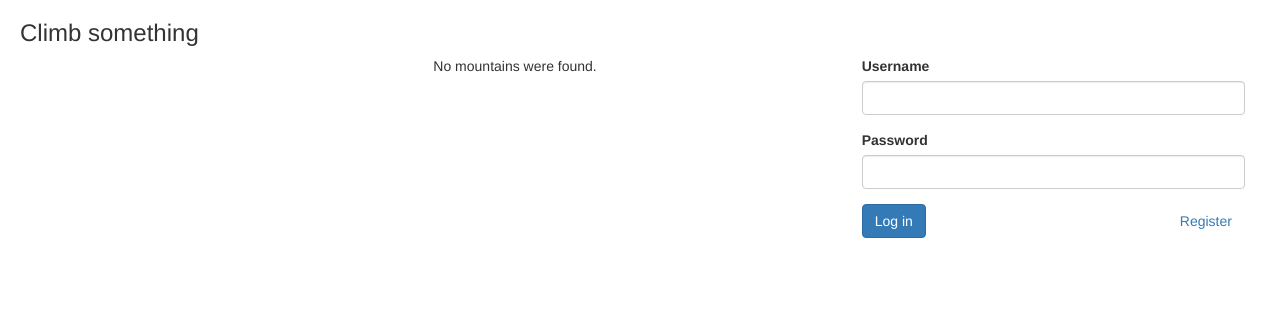
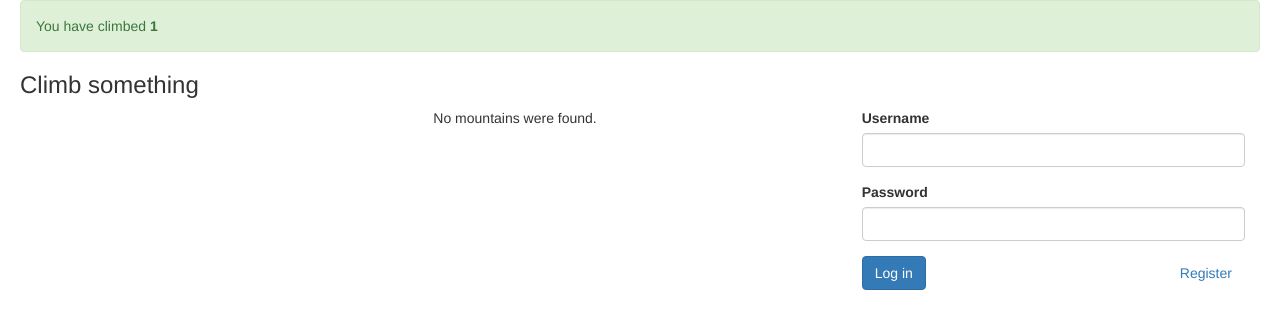
Before and after one commit to sedlar/step-up-mountains, a Django app: a page that uses stepupmountains/templates/stepupmountains/mountain_list.html in a window 1280 px wide. Shown: the part 52-381 px from the top of the page. Run offline with Django 3.2, Linux system fonts and the light colour scheme; data that the repository does not hold is empty; some libraries are stand-ins or nearby versions.

Commit message:
Added notification bar after climb

```diff
--- a/stepupmountains/templates/stepupmountains/mountain_list.html
+++ b/stepupmountains/templates/stepupmountains/mountain_list.html
@@ -1,6 +1,21 @@
 {% extends "stepupmountains/base_generic.html" %}
 {% block title %}Step Up Mountains - Mountain's list{% endblock %}
 {% block content %}
+    {% if climbed %}
+    <div class="alert alert-success" role="alert" id="climbed-alert">
+    You have climbed <strong>{{ climbed }}</strong>
+    </div>
+    <script>
+    setTimeout(hide, 30000)
+    function hide()
+    {
+        var stateObj = { };
+        history.pushState(stateObj, "StepUpMountains - Mountain List", "/");
+        bar = document.getElementById('climbed-alert')
+        bar.style.display='none'
+    }
+    </script>
+    {% endif %}
     <h3>Climb something</h3>
     {% if user.is_authenticated %}
         <div class="row button-bar">
--- a/stepupmountains/urls.py
+++ b/stepupmountains/urls.py
@@ -8,5 +8,6 @@ urlpatterns = patterns(
 	url(r'accounts/', include('stepupmountains.accounts.urls', namespace="accounts")),
 	url(r'climb/$', views.climb_object, name='climb_object'),
 	url(r'not_so_quickly/$', views.not_so_quickly, name='not_so_quickly'),
+	url(r'main/(?P<climbed>.*)$', views.mountain_list, name='mountain_list_args'),
 	url(r'.*$', views.mountain_list, name='mountain_list'),
 	)
--- a/stepupmountains/views.py
+++ b/stepupmountains/views.py
@@ -26,7 +26,7 @@ def not_so_quickly(request):
     return render(request, 'stepupmountains/not_so_quickly.html')
 
 @require_GET
-def mountain_list(request):
+def mountain_list(request, climbed = None):
     all_mountains = Mountain.objects.order_by('-elevation');
     all_objects = get_all_active_objects(request.user)
     total_climbed = get_total_ascent(request.user)
@@ -45,7 +45,7 @@ def mountain_list(request):
         reached_mountain = climbed_mountains[0]
 
     remains_to_climb = next_mountain.elevation - total_climbed
-    context = {'mountain_list': all_mountains, 'object_list': all_objects, 'total_climbed': int(total_climbed), 'reached_mountain': reached_mountain, 'next_mountain': next_mountain.name, 'remains_to_climb': int(remains_to_climb)}
+    context = {'mountain_list': all_mountains, 'object_list': all_objects, 'total_climbed': int(total_climbed), 'reached_mountain': reached_mountain, 'next_mountain': next_mountain.name, 'remains_to_climb': int(remains_to_climb), 'climbed': climbed}
     return render(request, 'stepupmountains/mountain_list.html', context)
 
 @require_http_methods(['GET', 'POST'])
@@ -63,9 +63,9 @@ def climb_object(request):
 
     latest_climb = get_all_climbs(request.user).extra(order_by = ['-datetime']).first()
     if latest_climb:
-        if latest_climb.datetime + datetime.timedelta(minutes=1) > timezone.now():
+        if latest_climb.datetime + datetime.timedelta(minutes=0) > timezone.now():
             return HttpResponseRedirect(reverse('stepupmountains:not_so_quickly'))
 
     climb = Climb(user=request.user, climbed_object=climbed_object)
     climb.save()
-    return HttpResponseRedirect(reverse('stepupmountains:mountain_list'))
+    return HttpResponseRedirect(reverse('stepupmountains:mountain_list_args', kwargs={'climbed': climbed_object.name}))
```
